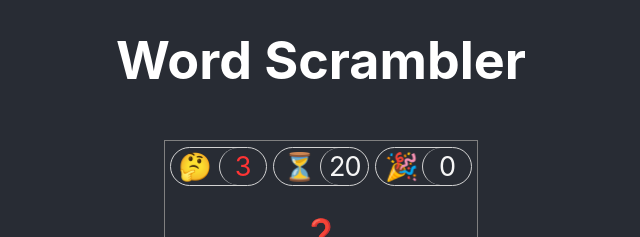
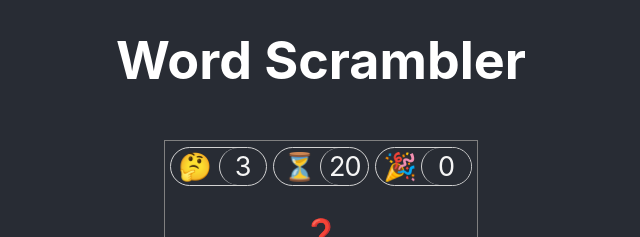
Before and after one commit to hugCarvalho/wordScrambler, a React (Create React App) app: page / in a window 1280 px wide. Shown: the top 237 px of the page, without its empty margins (319-959 px from the left). Built offline with nearby package versions, Linux system fonts and the light colour scheme.

Commit message:
Countdown && Score: implemented change color/change Bg logic

```diff
--- a/src/App.js
+++ b/src/App.js
@@ -24,7 +24,7 @@ const initOptions = {
 };
 
 //todo: validation- word must be at least 2 letters
-const initArr = ["whale", "camel", "bear", "horse", "python"]; //, "12", "23", "43", "53"];
+const initArr = ["whale", "camel", "horse", "python"]; //, "12", "23", "43", "53"];
 //const initArr = ["da"];
 
 //TODO: lowercase correct word
@@ -47,6 +47,7 @@ function App() {
   //MODAL
   const [modalMessage, setModalMessage] = useState("Testing modal message");
   const [showModal, setShowModal] = useState(false);
+  const [gameWon, setGameWon] = useState(false);
 
   // const [warning, setWarning] = ""; //emptyString
   const onSubmitHandler = (e, userText) => {
@@ -89,6 +90,7 @@ function App() {
       setGuessesLeft(initOptions.guessesLeft);
       setCountdown(initOptions.countdown);
       setScore(initOptions.score);
+      setGameWon(false);
       setShowModal(false);
       setGameStatus("playing");
     }
@@ -171,6 +173,7 @@ function App() {
   //GAME WON 🏆
   useEffect(() => {
     if (gameStatus === "ended" && guessesLeft !== 0 && countdown > 0) {
+      setGameWon(true);
       setScore(
         countdown * options.pointsPerTimeLeft +
           guessesLeft * options.pointsPerGuessLeft +
@@ -235,7 +238,7 @@ function App() {
           <div className="indicators">
             <GuessesLeft guessesLeft={guessesLeft} />
             <Countdown countdown={countdown} />
-            <Score score={score} />
+            <Score score={score} gameWon={gameWon} />
           </div>
           <Word
             gameStatus={gameStatus}
--- a/src/components/Indicators/Countdown/Countdown.js
+++ b/src/components/Indicators/Countdown/Countdown.js
@@ -2,12 +2,17 @@ import React from "react";
 import "./Countdown.scss";
 
 function Countdown({ countdown }) {
+  const changeTimeColor = countdown => {
+    if (countdown <= 5) return { color: "#ff3434" };
+    else if (countdown <= 15) return { color: "#ffd700" };
+    else return;
+  };
   return (
     <div className="Countdown">
       <span role="img" aria-label="countdown" title="countdown">
         ⏳
       </span>{" "}
-      <span>{countdown}</span>
+      <span style={changeTimeColor(countdown)}>{countdown}</span>
     </div>
   );
 }
--- a/src/components/Indicators/GuessesLeft/GuessesLeft.scss
+++ b/src/components/Indicators/GuessesLeft/GuessesLeft.scss
@@ -20,6 +20,5 @@
     width: 50%;
     border-left: 1px solid lightgray;
     border-radius: 20px 20px 20px 20px;
-    color: #ff3434;
   }
 }
--- a/src/components/Indicators/Score/Score.js
+++ b/src/components/Indicators/Score/Score.js
@@ -1,13 +1,16 @@
 import React from "react";
 import "./Score.scss";
 
-function Score({ score }) {
+function Score({ score, gameWon }) {
+  const changeBgColor = () =>
+    gameWon ? { backgroundColor: "#f1f2da" } : { backgroundColor: "#282c34" };
+
   return (
-    <div className="Score">
+    <div style={changeBgColor(gameWon)} className="Score">
       <span role="img" aria-label="score" title="score">
         🎉
       </span>
-      <span> {score}</span>
+      <span style={{ backgroundColor: "#282c34" }}> {score}</span>
     </div>
   );
 }
--- a/src/components/Indicators/Score/Score.scss
+++ b/src/components/Indicators/Score/Score.scss
@@ -8,20 +8,21 @@
   span {
     //background-color: orangered;
     //width: 50%;
-    padding: 2px 5px;
+    padding: 2px 0;
   }
 
   span:nth-of-type(1) {
-    //background-color: red;
     width: 45%;
     margin-left: 4px;
   }
   span:nth-of-type(2) {
-    //background-color: greenyellow;
+    background-color: #282c34;
     width: 55%;
     border-left: 1px solid lightgray;
     border-radius: 20px 20px 20px 20px;
     letter-spacing: -1px;
-    // padding-right: 20px;
+    padding-right: 0px;
   }
 }
+//#f1f2da
+//#f7ff01
```
Also changed, not shown: 2 other files (tests, documents, lock files or other folders).
